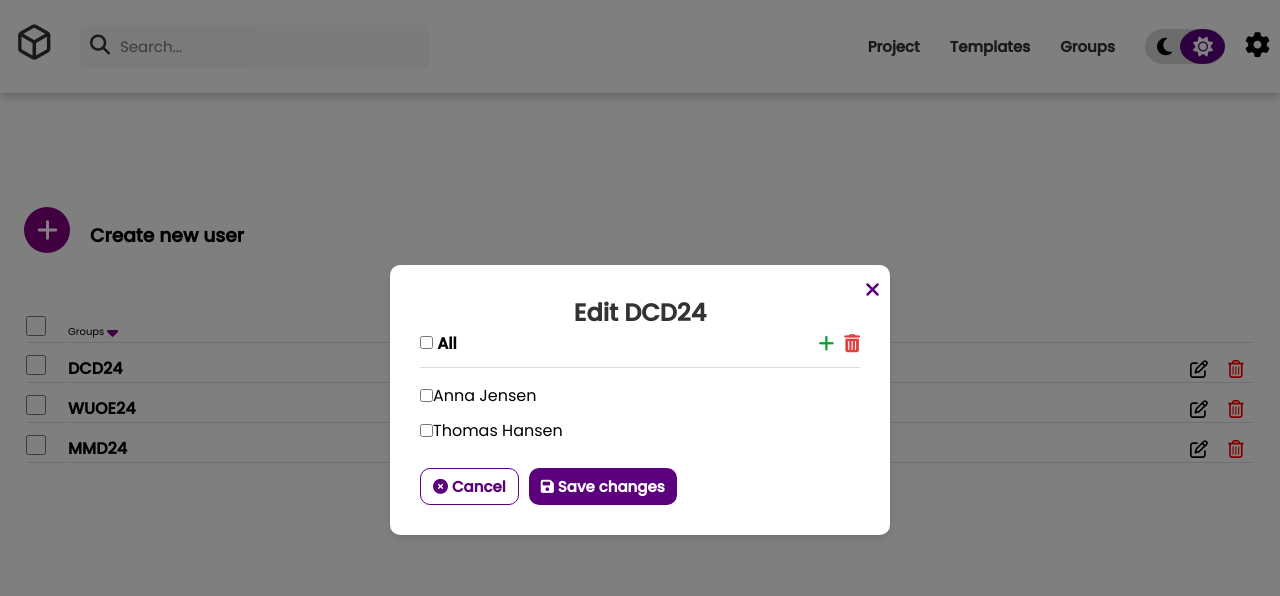
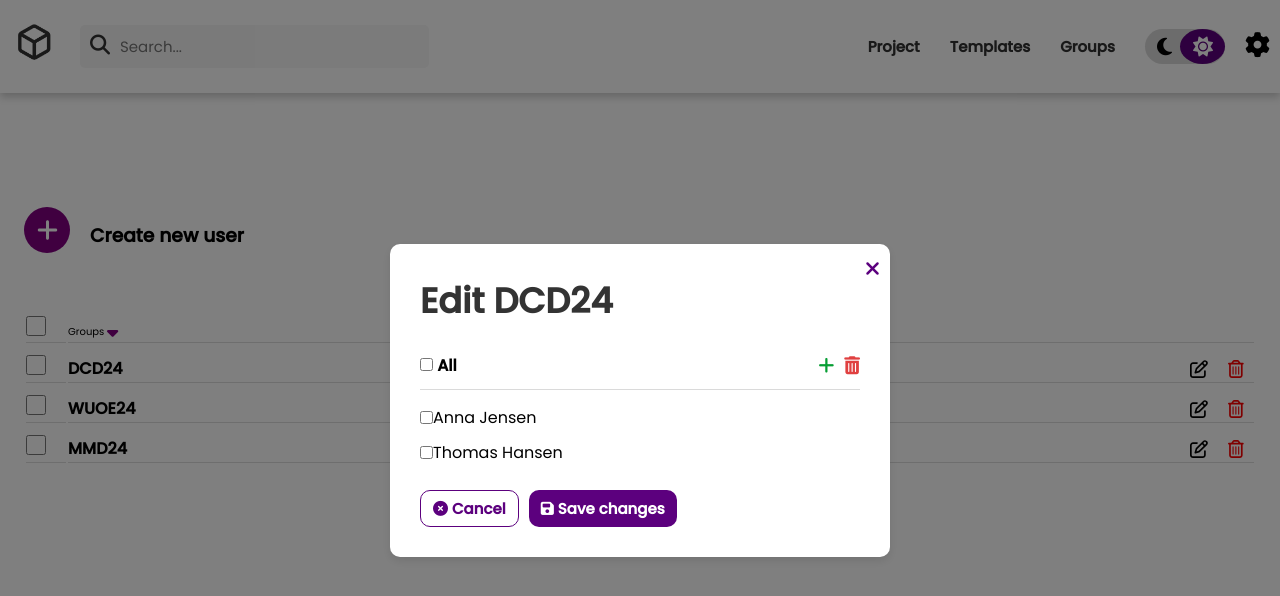
Before and after one commit to Isabella1807/kubeFrontend, a Vue app: page /members in a window 1280 px wide. Both pictures are taken after a click on the button 1199 px from the left and 368 px from the top of the page. Shown: the top 596 px of the page. Built offline with nearby package versions, Linux system fonts and the light colour scheme.

Commit message:
update modal editgroup med style

```diff
--- a/src/components/Modal_EditGroup.vue
+++ b/src/components/Modal_EditGroup.vue
@@ -4,7 +4,7 @@
         <button class="edit-close-button" @click="closeModal">
           <i class="fas fa-times"></i>
         </button>
-        <h2>Edit {{ groupName }}</h2>
+        <h1 class="edit-title">Edit {{ groupName }}</h1>
 
         <div class="edit-member-list-header">
           <div class="edit-select-all">
@@ -95,6 +95,7 @@ export default {
 </script>
 
 <style lang="scss">
+
 .edit-modal-overlay {
     position: fixed;
     top: 0;
@@ -130,7 +131,7 @@ export default {
     color: $primaryPurple;
 }
 
-.edit-title h1 {
+.edit-title  {
     font-size: 35px;
     margin-bottom: 25px;
     font-weight: 700;
@@ -171,7 +172,7 @@ export default {
 
 .edit-divider {
     border: none;
-    border-top: 1px solid #ddd;
+    border-top: 1px solid $lightGrey;
     margin: 10px 0;
 }
 
```
